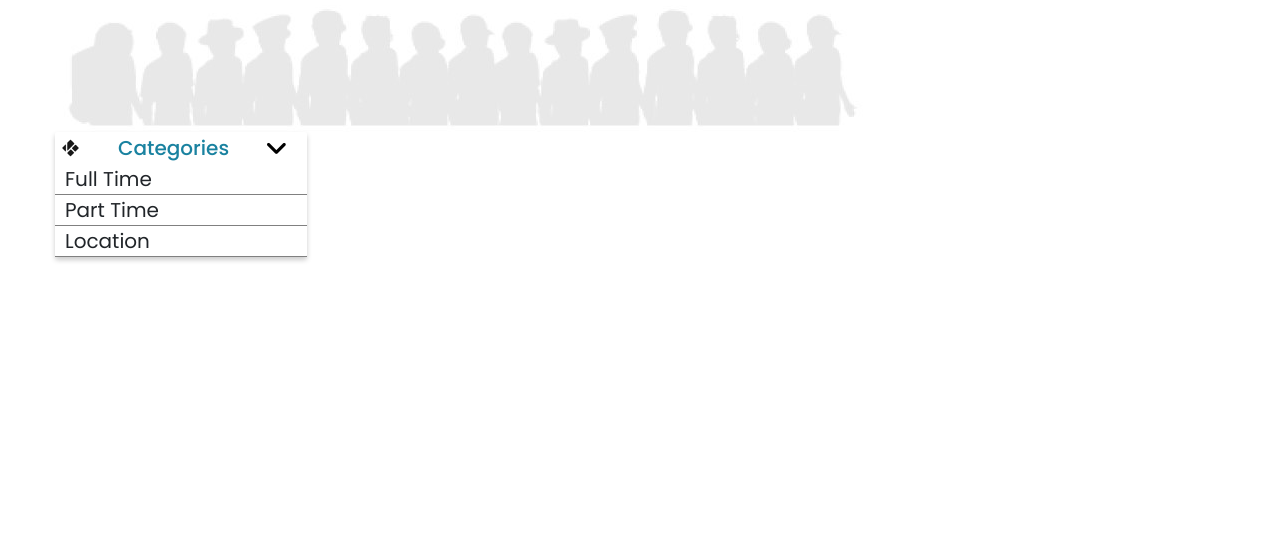
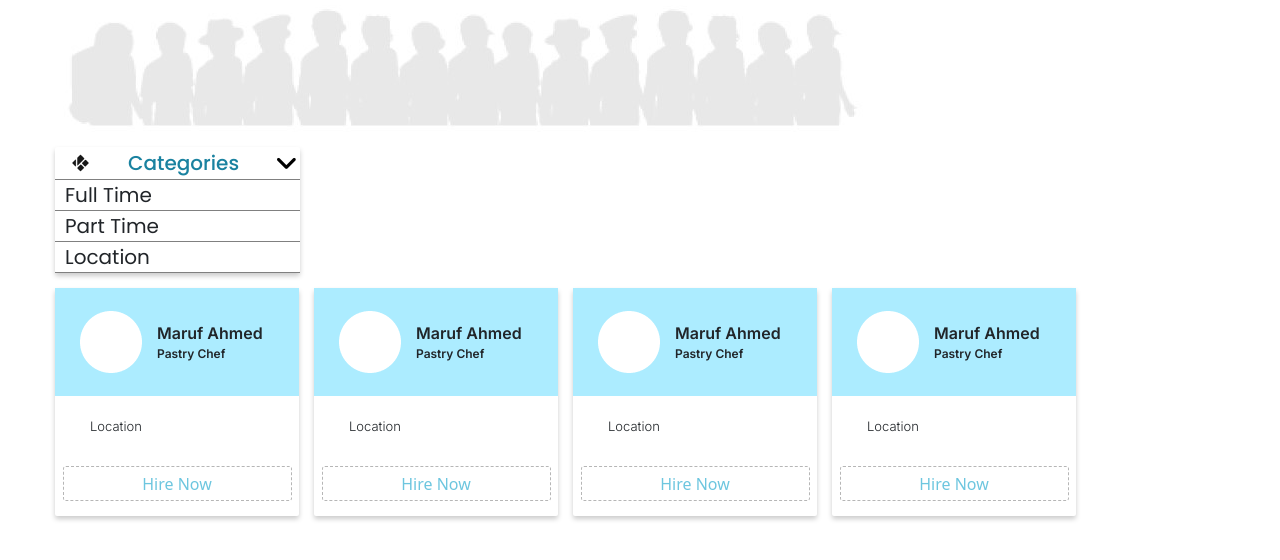
Before and after one commit to heyhimel/cheffolio-website-frontend-development, a plain HTML site: page hire page.html in a window 1280 px wide. Shown: the part 170-730 px from the top of the page. Drawn offline with nearby package versions, Linux system fonts and the light colour scheme.

Commit message:
hire page completed

```diff
--- /dev/null
+++ b/Js/main/main.js
@@ -0,0 +1,23 @@
+// Select the button element by its ID
+function downAngle()
+{
+    let button = document.getElementById('collapseButton');
+
+    // Access the third div inside the button element
+    let thirdDiv = button.querySelectorAll('div')[2];
+
+    // Find the icon element within the third div
+    let icon = thirdDiv.querySelector('i');
+
+    console.log(icon.className);
+    // Change the icon from down angle to up angle
+    if(icon.className == "fa fa-angle-down"){
+        icon.classList.remove('fa-angle-down');
+        icon.classList.add('fa-angle-up');
+    }
+    else{
+        icon.classList.remove('fa-angle-up');
+        icon.classList.add('fa-angle-down');
+    }
+
+}
--- a/hire page.html
+++ b/hire page.html
@@ -40,7 +40,8 @@
     <section>
         <div class="d-flex flex-wrap">
             <div class="hire-categories poppins-regular-20">
-                <button class="d-flex align-items-center hire-categories-button" data-bs-toggle="collapse" data-bs-target="#collapseCategories" aria-expanded="false" aria-controls="collapseExample">
+                <div class="hire-categories-div ">
+                    <button class="d-flex align-items-center hire-categories-button " onclick="downAngle()" id="collapseButton" data-bs-toggle="collapse" data-bs-target="#collapseCategories" aria-expanded="false" aria-controls="collapseExample">
                         <div>
                             <img src="images/Kodi.png" alt="">
                         </div>
@@ -51,7 +52,7 @@
                             <i class="fa fa-angle-down" style="font-size:25px"></i>
                         </div>
                     </button>
-                <div class="hire-categories-div collapse poppins-regular-14" id="collapseCategories">
+                    <div class="collapse poppins-regular-14" id="collapseCategories">
                         <form action="" class="form-label">
                             <input type="checkbox" id="chkbox1" name="" value="">
                             <label for="chkbox1"> All categories</label><br>
@@ -99,6 +100,7 @@
                             <label for="chkbox21"> Sales Assistant</label><br>
                         </form>
                     </div>
+                </div>
                 <div class="hire-categories-div poppins-regular-20">
                     Full Time
                 </div>
@@ -109,9 +111,96 @@
                     Location
                 </div>
             </div>
+
+            <div class="">
+                <div class="d-flex flex-wrap">
+
+                    <div class="hire-now-profile hire-now-profile-margin">
+                        <div class="d-flex align-items-center hire-people-name">
+                            <div>
+                                <img src="images/Ellipse 8.png" alt="">
+                            </div>
+                            <div class="hire-people-name-padd">
+                                <div class="inter-semibold-16">Maruf Ahmed</div>
+                                <div class="inter-semibold-12">Pastry Chef</div>
+                            </div>
+                        </div>
+                        <div class="d-flex align-items-center hire-profile-loc inter-light-13">
+                            Location
+                        </div>
+                        <div class="d-flex align-items-center justify-content-center hire-now-button">
+                            <button class="hire-now-button">
+                                Hire Now
+                            </button>
+                        </div>
+                    </div>
+
+                    <div class="hire-now-profile hire-now-profile-margin">
+                        <div class="d-flex align-items-center hire-people-name">
+                            <div>
+                                <img src="images/Ellipse 8.png" alt="">
+                            </div>
+                            <div class="hire-people-name-padd">
+                                <div class="inter-semibold-16">Maruf Ahmed</div>
+                                <div class="inter-semibold-12">Pastry Chef</div>
+                            </div>
+                        </div>
+                        <div class="d-flex align-items-center hire-profile-loc inter-light-13">
+                            Location
+                        </div>
+                        <div class="d-flex align-items-center justify-content-center hire-now-button">
+                            <button class="hire-now-button">
+                                Hire Now
+                            </button>
+                        </div>
+                    </div>
+
+                    <div class="hire-now-profile hire-now-profile-margin">
+                        <div class="d-flex align-items-center hire-people-name">
+                            <div>
+                                <img src="images/Ellipse 8.png" alt="">
+                            </div>
+                            <div class="hire-people-name-padd">
+                                <div class="inter-semibold-16">Maruf Ahmed</div>
+                                <div class="inter-semibold-12">Pastry Chef</div>
+                            </div>
+                        </div>
+                        <div class="d-flex align-items-center hire-profile-loc inter-light-13">
+                            Location
+                        </div>
+                        <div class="d-flex align-items-center justify-content-center hire-now-button">
+                            <button class="hire-now-button">
+                                Hire Now
+                            </button>
+                        </div>
+                    </div>
+
+                    <div class="hire-now-profile hire-now-profile-end">
+                        <div class="d-flex align-items-center hire-people-name">
+                            <div>
+                                <img src="images/Ellipse 8.png" alt="">
+                            </div>
+                            <div class="hire-people-name-padd">
+                                <div class="inter-semibold-16">Maruf Ahmed</div>
+                                <div class="inter-semibold-12">Pastry Chef</div>
+                            </div>
+                        </div>
+                        <div class="d-flex align-items-center hire-profile-loc inter-light-13">
+                            Location
+                        </div>
+                        <div class="d-flex align-items-center justify-content-center hire-now-button">
+                            <button class="hire-now-button">
+                                Hire Now
+                            </button>
+                        </div>
+                    </div>
+
+                </div>
+            </div>
         </div>
     </section>
 
+    <script src="Js/main/main.js"></script>
     <script src="https://cdn.jsdelivr.net/npm/bootstrap@5.3.0/dist/js/bootstrap.bundle.min.js"> </script>
 </body>
 
--- a/main.css
+++ b/main.css
@@ -452,7 +452,10 @@ body{
 }
 
 .hire-categories{
-    width: 252px;
+    margin-top: 15px;
+    margin-right: 20px;
+    width: 245px;
+    height: auto;
     box-shadow: 0px 3px 5px  rgb(204, 204, 204);
     border-radius: 2px;
 }
@@ -499,3 +502,67 @@ body{
 .form-label input{
     padding-top: 19px;
 }
+
+.hire-now{
+    margin-top: 15px;
+}
+
+.hire-now-profile{
+    width: 244px;
+    height: 228px;
+    box-shadow: 0px 3px 5px  rgb(204, 204, 204);
+    border-radius: 2px;
+}
+
+.hire-now-profile-end{
+    margin-top: 15px;
+}
+.hire-now-profile-margin{
+    margin-right: 15px;
+    margin-top: 15px;
+}
+
+.hire-people-name{
+    padding-left: 25px;
+    height: 108px;
+    background: #ACECFF;
+}
+
+.hire-people-name-padd{
+    padding-left: 15px;
+}
+.inter-semibold-16{
+    font-family: "Inter", sans-serif;
+    font-weight: 600;
+    font-size: 16px;
+}
+
+.inter-semibold-12{
+    font-family: "Inter", sans-serif;
+    font-weight: 600;
+    font-size: 12px;
+}
+
+.hire-profile-loc{
+    padding-left: 35px;
+    height: 63px;
+}
+
+.inter-light-13{
+    font-family: "Inter", sans-serif;
+    font-weight: 300;
+    font-size: 13px;
+}
+
+.hire-now-button{
+    height: 50px;
+}
+
+.hire-now-button button{
+    width: 229px;
+    height: 35px;
+    border: 1px dashed #B6B6B6;
+    border-radius: 3px;
+    background: none;
+    color: #6DC6DF;
+}
```
Also changed, not shown: images/Ellipse 8.png (added). Lines whose indentation alone changed are shown as unchanged.
